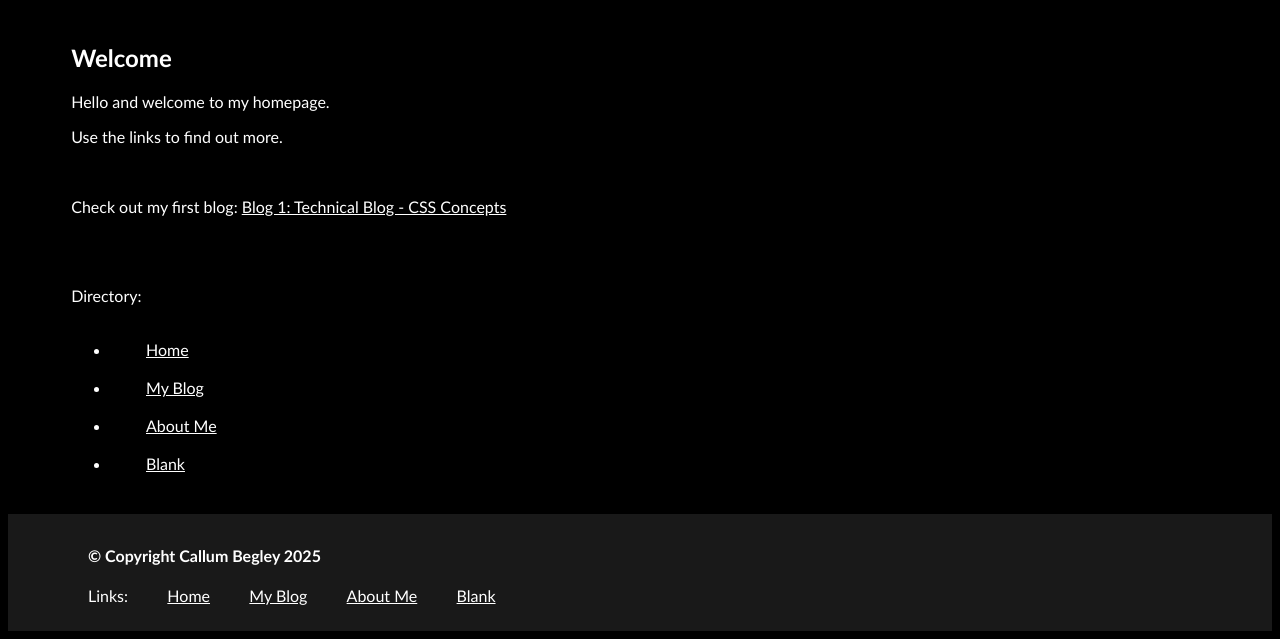
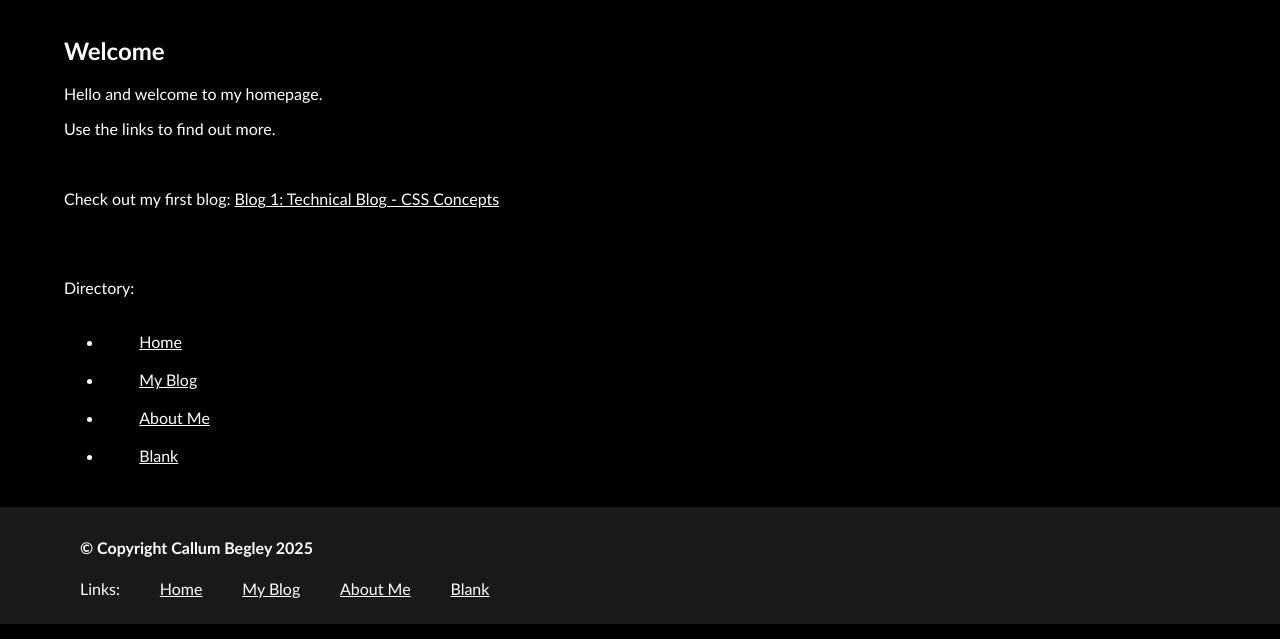
Before and after one commit to callum-begley/callum-begley.github.io, a plain HTML site: page index.html in a window 1280 px wide. Shown: the part 310-949 px from the top of the page. Drawn offline with Linux system fonts and the light colour scheme; a web font is replaced by a local one.

Commit message:
remove body margin

```diff
--- a/index.html
+++ b/index.html
@@ -36,6 +36,7 @@
       </p>
       <br />
       <br />
+      <section>
         <p>Directory:</p>
         <ul>
           <br />
@@ -58,6 +59,7 @@
             <a class="footer" href="/blank.html">Blank</a>
           </li>
         </ul>
+      </section>
     </div>
   </body>
   <footer>
--- a/styles/main.css
+++ b/styles/main.css
@@ -2,6 +2,7 @@ body {
   color: white;
   background-color: black;
   font-family: 'Gill Sans', 'Gill Sans MT', Calibri, 'Trebuchet MS', sans-serif;
+  margin: 0;
 }
 
 #banner {
```
Lines whose indentation alone changed are shown as unchanged.
